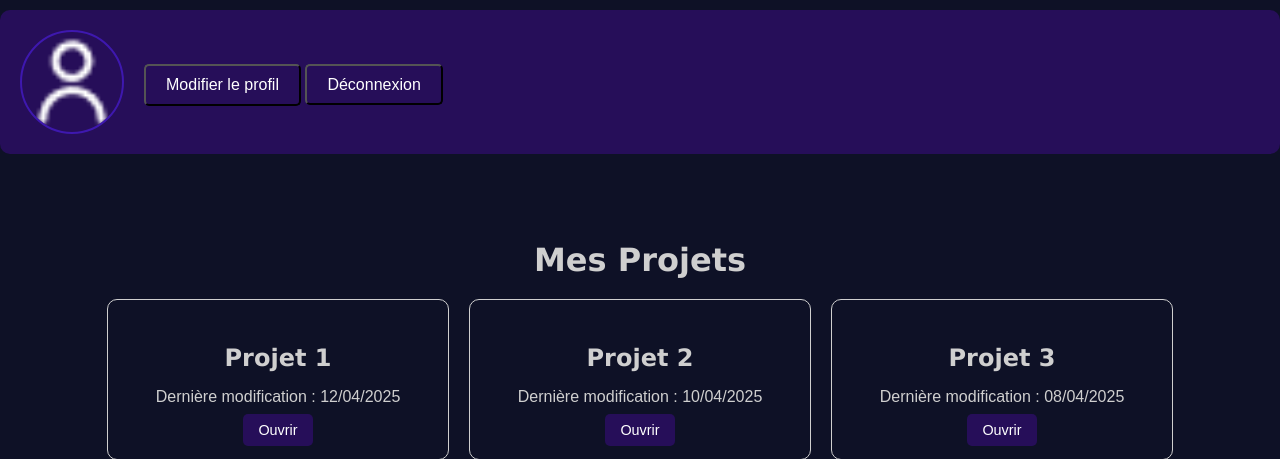
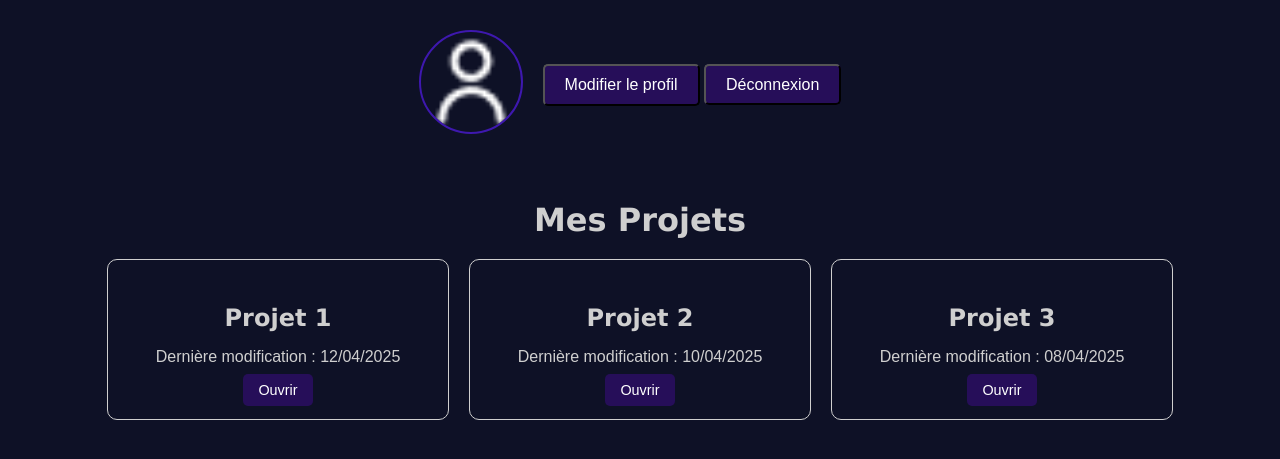
Before and after one commit to benjimania74/SuperMarkdownEditor, a PHP site: page /account in a window 1280 px wide. Shown: the part 70-529 px from the top of the page. Run offline with PHP 8.4, Linux system fonts and the light colour scheme; the visitor is signed in with stand-in values (Sample User, id 1); data that the repository does not hold is empty.

Commit message:
etienne est con

```diff
--- a/css/account.css
+++ b/css/account.css
@@ -2,17 +2,19 @@
     max-width: 1200px;
     margin: 0 auto;
     padding: 20px;
-    font-family: Arial, sans-serif;
 }
 
 .profileHeader {
     background-color: var(--mainHeader);
     color: var(--secondary);
-    padding: 20px;
+    padding: 10px; /* Réduit l'espacement interne */
     border-radius: 10px;
     display: flex;
     align-items: center;
-    margin-bottom: 40px;
+    justify-content: center; /* Centre le contenu horizontalement */
+    margin: 20px auto; /* Centre horizontalement avec un espacement vertical */
+    max-width: 600px; /* Réduit la largeur maximale */
+    text-align: center; /* Centre le texte à l'intérieur */
 }
 
 .profileInfo {
--- a/js/front/front.js
+++ b/js/front/front.js
@@ -68,9 +68,5 @@
 
     let index_message_random = Math.floor(Math.random() * messages.length);
 
-    if (debug) {
-        console.log(index_message_random, messages[index_message_random]);
-    };
-
     return messages[index_message_random];
 }
--- a/php/pages/account.php
+++ b/php/pages/account.php
@@ -22,7 +22,8 @@
     <link rel="stylesheet" href="css/account.css">
     <script src="js/front/account.js" defer></script>
 </head>
-<div class="profileHeader">
+<div class="profileContainer">
+    <div class="profilHeader">
         <div class="profileInfo">
             <img src="./css/img/user_01.png" alt="Avatar" class="profileAvatar">
             <div class="profileDetails">
@@ -40,11 +41,12 @@
                 <a id="logOut" href="./logout" class="button">Déconnexion</a>
             </div>
             <!-- Formulaire de modification -->
-        <form id="editProfileForm" method="post" action="./account" style="display: none;">
+            <div id="editProfileForm">
+                <form method="post" action="./account" style="display: none;">
                     <div class="input">
                         <label for="pseudo">Pseudo :</label>
-                <input type="text" id="pseudo" name="pseudo" value="<?php echo htmlspecialchars($user["pseudo"]); ?>"
-                    required>
+                        <input type="text" id="pseudo" name="pseudo"
+                            value="<?php echo htmlspecialchars($user["pseudo"]); ?>" required>
                     </div>
                     <div class="input">
                         <label for="mail">Email :</label>
@@ -54,6 +56,8 @@
                     <input type="submit" value="Enregistrer" class="button">
                     <button type="button" id="cancelEditButton" class="button">Annuler</button>
                 </form>
+            </div>
+        </div>
     </div>
 </div>
 
```
Lines whose indentation alone changed are shown as unchanged.
